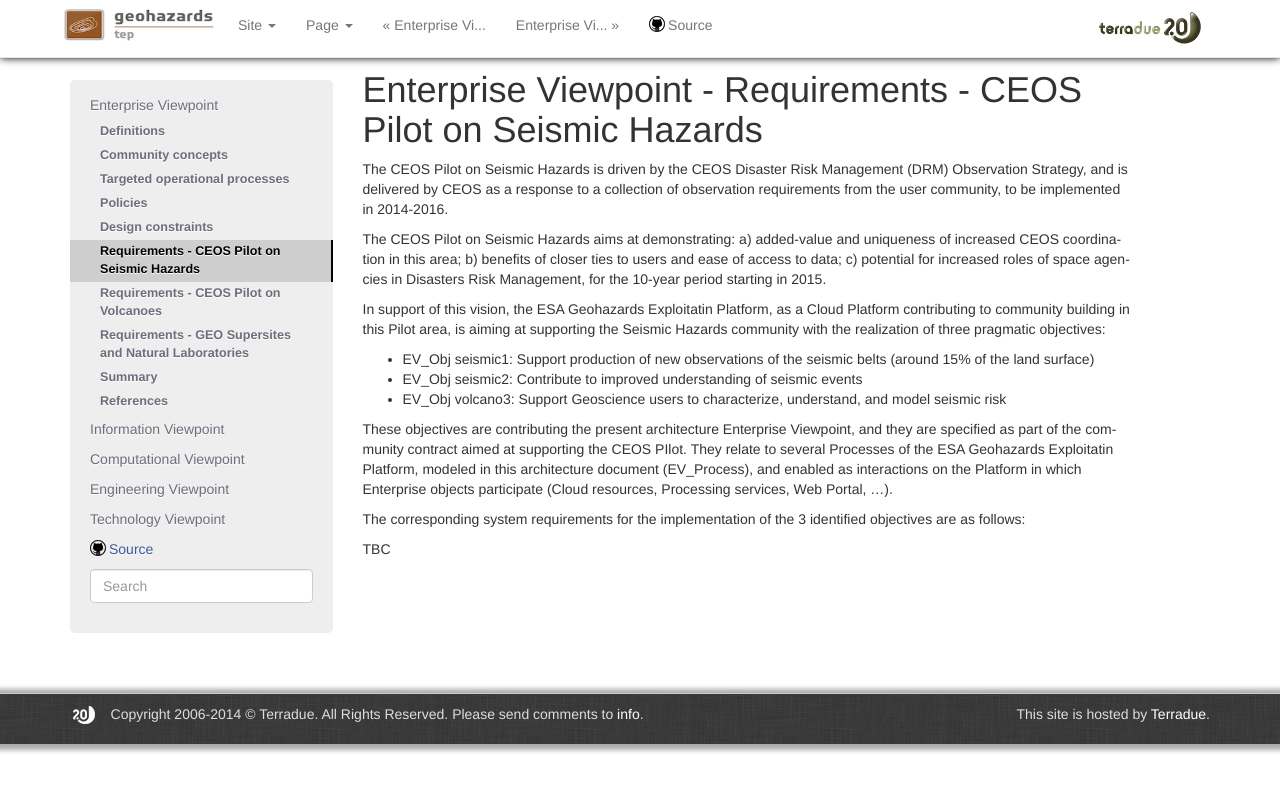
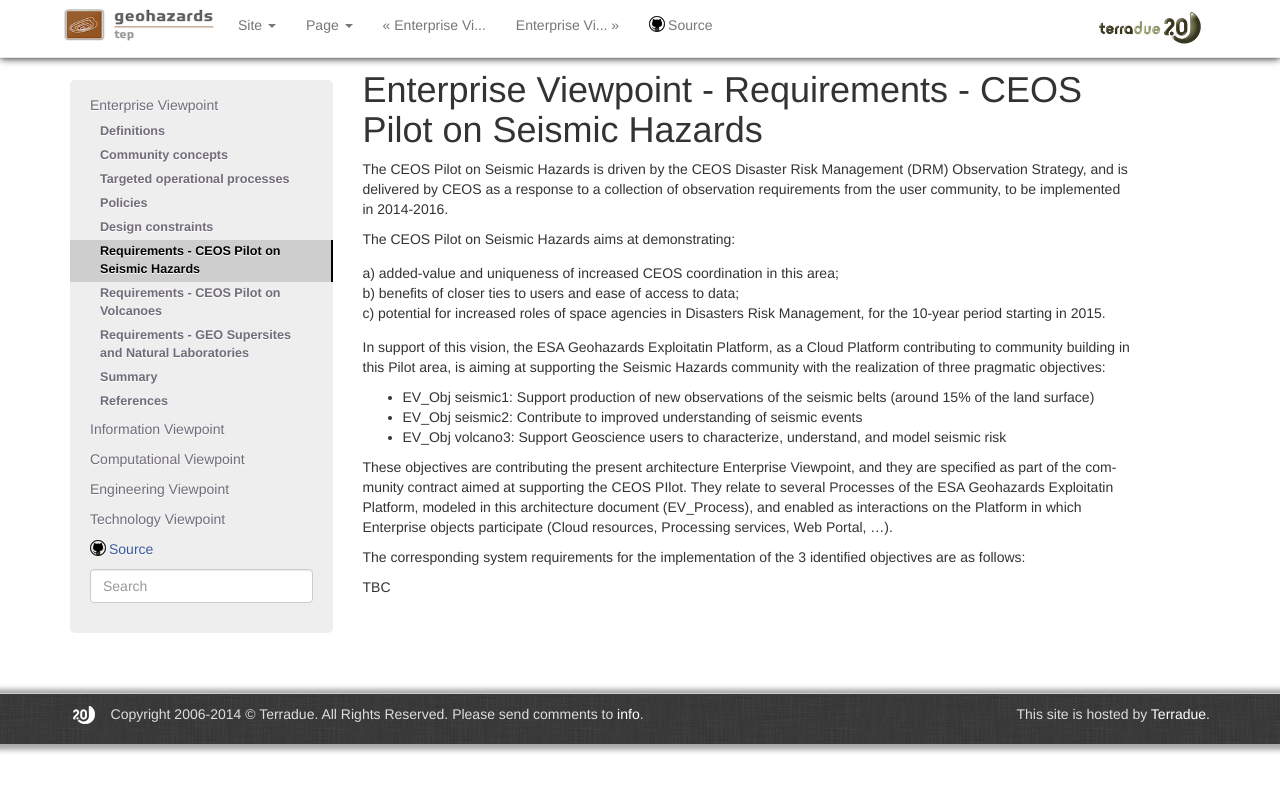
Before and after one commit to Terradue/doc-tep-geohazards-arch, a Sphinx documentation site: the page built from source/enterprise/reqs-seismic.rst, in a window 1280 px wide. Shown: the top 792 px of the page. Built offline with Sphinx 7.4.7, drawn with Linux system fonts in a browser that asks for light colours.

```diff
--- a/source/enterprise/reqs-seismic.rst
+++ b/source/enterprise/reqs-seismic.rst
@@ -6,9 +6,10 @@ and is delivered by CEOS as a response to a collection of observation requiremen
 to be implemented in 2014-2016.
 
 The CEOS Pilot on Seismic Hazards aims at demonstrating:
-a) added-value and uniqueness of increased CEOS coordination in this area;
-b) benefits of closer ties to users and ease of access to data;
-c) potential for increased roles of space agencies in Disasters Risk Management, for the 10-year period starting in 2015.
+
+| a) added-value and uniqueness of increased CEOS coordination in this area;
+| b) benefits of closer ties to users and ease of access to data;
+| c) potential for increased roles of space agencies in Disasters Risk Management, for the 10-year period starting in 2015.
 
 In support of this vision, the ESA Geohazards Exploitatin Platform,
 as a Cloud Platform contributing to community building in this Pilot area,
```
